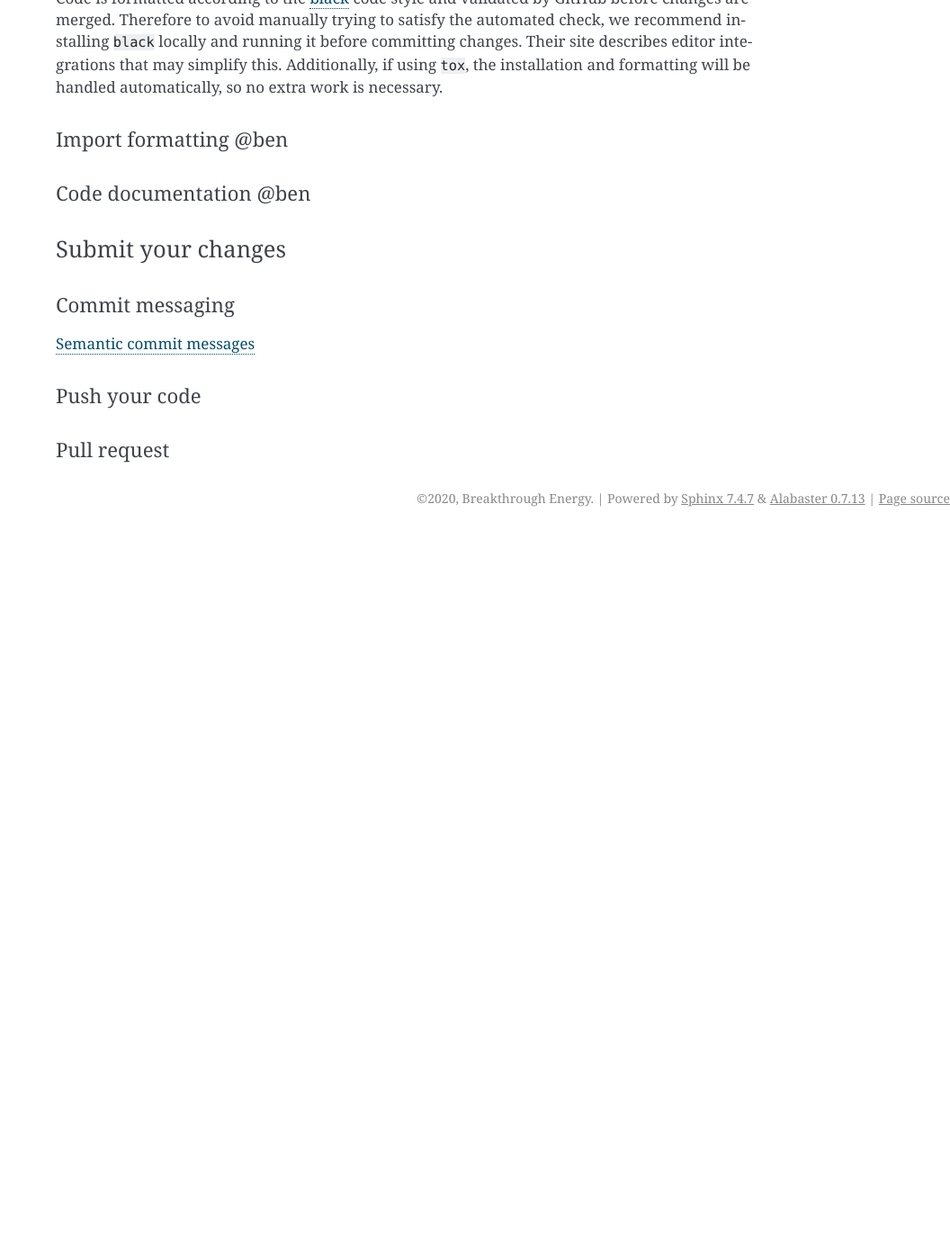
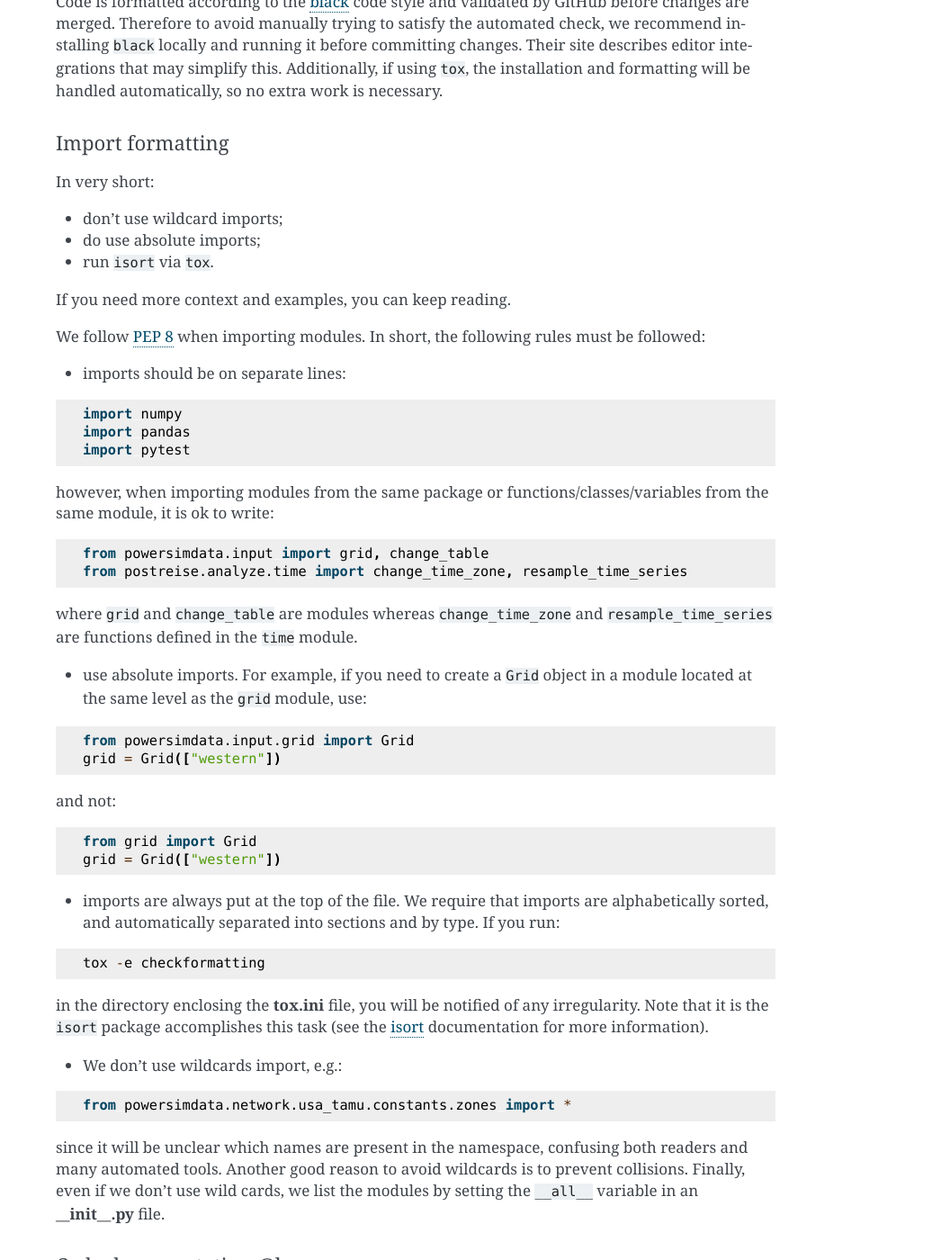
Before and after one commit to Breakthrough-Energy/docs, a Sphinx documentation site: the page built from source/dev/contribution_guidelines.md, in a window 1280 px wide and 1400 px high, scrolled down 4822 px. Shown: the whole window at 90% size, without its empty margins (224-1280 px from the left). Built offline with Sphinx 7.4.7, drawn with Linux system fonts in a browser that asks for light colours; before the commit the page ends 5415 px from its top, so only the background shows below that; some of the changed text lies outside the part shown.

Commit message:
docs: add section for import formatting

````diff
--- a/source/dev/contribution_guidelines.md
+++ b/source/dev/contribution_guidelines.md
@@ -142,7 +142,49 @@ In order to get wider input on useful tests for our project, feel free to propos
 #### Code style
 Code is formatted according to the [black] code style and validated by GitHub before changes are merged. Therefore to avoid manually trying to satisfy the automated check, we recommend installing `black` locally and running it before committing changes. Their site describes editor integrations that may simplify this. Additionally, if using `tox`, the installation and formatting will be handled automatically, so no extra work is necessary.
 
-#### Import formatting @ben
+#### Import formatting
+In very short:
+* don't use wildcard imports;
+* do use absolute imports;
+* run `isort` via `tox`.
+
+If you need more context and examples, you can keep reading.
+
+We follow [PEP 8][PEP 8 imports] when importing modules. In short, the following rules must be followed:
+* imports should be on separate lines:
+```python
+import numpy
+import pandas
+import pytest
+```
+however, when importing modules from the same package or functions/classes/variables from the same module, it is ok to write:
+```python
+from powersimdata.input import grid, change_table
+from postreise.analyze.time import change_time_zone, resample_time_series
+```
+where `grid` and `change_table` are modules whereas `change_time_zone` and `resample_time_series` are functions defined in the `time` module.
+* use absolute imports. For example, if you need to create a `Grid` object in a module located at the same level as the `grid` module, use:
+```python
+from powersimdata.input.grid import Grid
+grid = Grid(["western"])
+```
+and not:
+```python
+from grid import Grid
+grid = Grid(["western"])
+```
+* imports are always put at the top of the file. We require that imports are alphabetically sorted, and automatically separated into sections and by type. If you run:
+```
+tox -e checkformatting
+```
+in the directory enclosing the **tox.ini** file, you will be notified of any irregularity. Note that it is the `isort` package accomplishes this task (see the [isort] documentation for more information).
+* We don't use wildcards import, e.g.:
+```
+from powersimdata.network.usa_tamu.constants.zones import *
+```
+since it will be unclear which names are present in the namespace, confusing both readers and many automated tools. Another good reason to avoid wildcards is to prevent collisions. Finally, even if we don't use wild cards, we list the modules by setting the `__all__` variable in an **\_\_init\_\_.py** file.
+
+
 
 #### Code documentation @ben
 
@@ -161,6 +203,8 @@ Code is formatted according to the [black] code style and validated by GitHub be
 [black]: https://github.com/psf/black
 [Fork]: https://docs.github.com/en/github/getting-started-with-github/fork-a-repo
 [GitHub]: https://github.com/Breakthrough-Energy
+[isort]: https://pycqa.github.io/isort/
 [PEP 8]: https://www.python.org/dev/peps/pep-0008/
+[PEP 8 imports]: https://www.python.org/dev/peps/pep-0008/#imports
 [pytest]: https://docs.pytest.org/en/stable/getting-started.html
 [tox]: https://tox.readthedocs.io
````
Also changed, not shown: other parts of source/dev/contribution_guidelines.md (+1 -1 lines).
